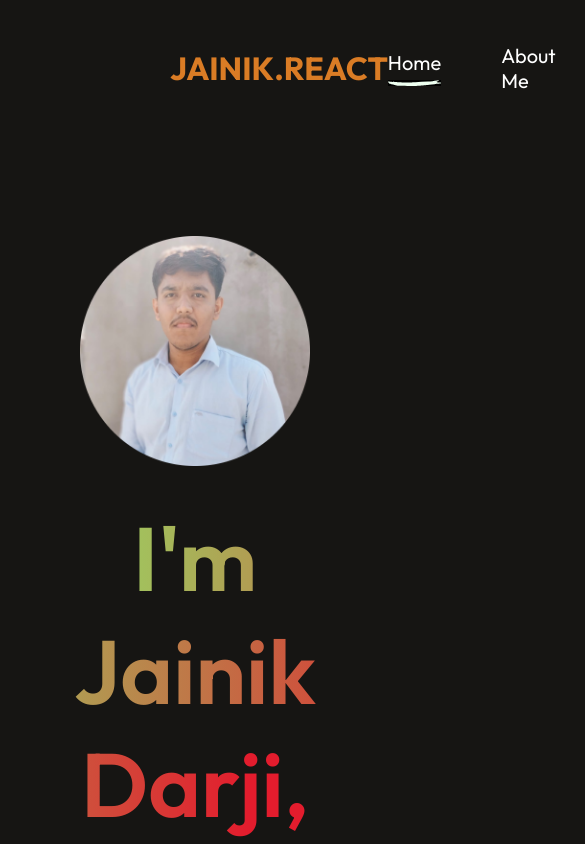
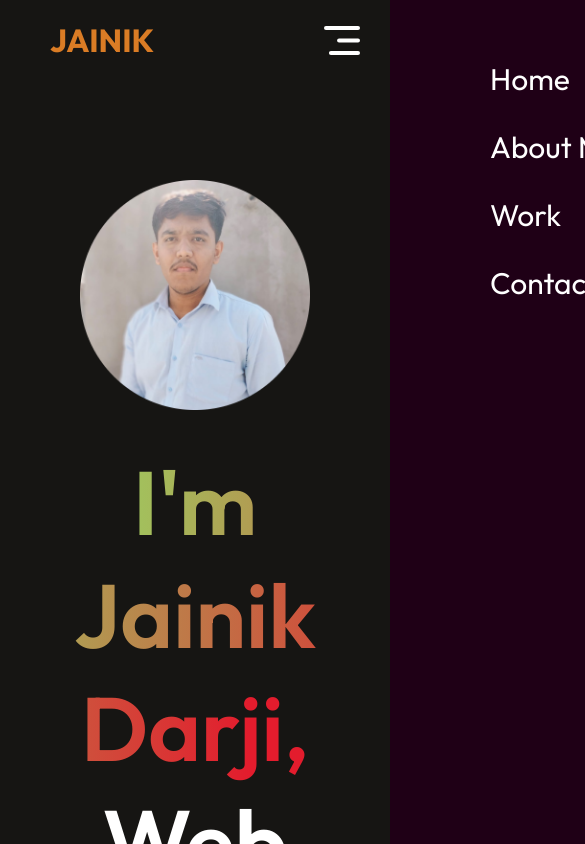
Before and after one commit to jainik12345/Portfolio-React, a React (Vite) app: page / in a window 390 px wide. Shown: the top 844 px of the page, 585 px wide, since content can reach past the window. Built offline with nearby package versions, Linux system fonts and the light colour scheme.

Commit message:
Complete the navbar and create responsive navbar

```diff
--- a/src/Components/Navbar/Navbar.css
+++ b/src/Components/Navbar/Navbar.css
@@ -1,17 +1,17 @@
-.navbar{
+.navbar {
   display: flex;
   align-items: center;
   justify-content: space-between;
   margin: 20px 170px;
 }
-.navbar h1{
-    color:  #DA7C25 ;
+.navbar h1 {
+  color: #da7c25;
   cursor: pointer;
 }
-.navbar h1:hover{
+.navbar h1:hover {
   color: #b923e1;
 }
-.nav-menu{
+.nav-menu {
   display: flex;
   align-items: center;
   list-style: none;
@@ -20,35 +20,76 @@
   cursor: pointer;
 }
 
-.nav-connect{
+.nav-connect {
   padding: 20px 40px;
   border-radius: 50px;
-    background: linear-gradient(267deg, #DA7C25 0.36%   , #b923e1 102.06%);
+  background: linear-gradient(267deg, #da7c25 0.36%, #b923e1 102.06%);
   font-size: 22px;
   cursor: pointer;
   transition: 0.5s;
 }
 
-.nav-connect:hover{
+.nav-connect:hover {
   transform: scale(1.05);
 }
 
-.nav-menu li{
+.nav-menu li {
   display: flex;
   flex-direction: column;
   gap: 5px;
   cursor: pointer;
 }
-.nav-menu li img{
+.nav-menu li img {
   display: flex;
   margin: auto;
 }
-.anchor-link{
+.anchor-link {
   text-decoration: none;
   color: white;
 }
+.nav-mob-close {
+  display: none;
+}
+.nav-mob-open {
+  display: none;
+}
 
-.underline-text {
-    text-decoration: underline;
-    color: red;
+@media (max-width: 768px) {
+  .navbar {
+    margin: 20px 50px;
   }
+  .nav-connect {
+    display: none;
+  }
+  .nav-mob-open {
+    display: block;
+    position: fixed;
+    right: 30px;
+  }
+  .nav-mob-close {
+    display: block;
+    position: relative;
+    top: 30px;
+    left: 290px;
+    width: 30px;
+  }
+  .nav-menu {
+    position: fixed;
+    flex-direction: column;
+    align-items: start;
+    top: 0;
+    gap: 30px;
+    background-color: #1f0016;
+    width: 350px;
+    height: 100%;
+    z-index: 2;
+    transition: right 0.5s;
+    right: -350px;
+  }
+  .nav-menu li {
+    font-size: 30px;
+    padding-left: 100px;
+    flex-direction: row;
+    gap: 20px;
+  }
+}
--- a/src/Components/Navbar/Navbar.jsx
+++ b/src/Components/Navbar/Navbar.jsx
@@ -1,25 +1,44 @@
 // import React from 'react'
 import "./Navbar.css";
 // import logo from '../../assets/logo.svg'
-import { useState } from "react";
+import { useRef, useState } from "react";
 import underline from "../../assets/angry-underline.svg";
 import AnchorLink from "react-anchor-link-smooth-scroll";
+import menu_open from "../../assets/menu_open.svg";
+import menu_close from "../../assets/menu_close.svg";
 
 const Navbar = () => {
+
+
   const [menu, setMenu] = useState("home");
+  const menuRef = useRef();
+
+  const openMenu = () => {
+    menuRef.current.style.right = "0";
+  };
+
+  const closeMenu = () => {
+    menuRef.current.style.right = "-350px";
+  };
 
   return (
     <div className="navbar">
       {/* <img src={logo} alt=''/> */}
-      <h1>JAINIK.REACT</h1>
-      <ul className="nav-menu">
+      <h1>JAINIK</h1>
+      <img src={menu_open} onClick={openMenu} className="nav-mob-open" alt="" />
+      <ul ref={menuRef} className="nav-menu">
+        <img
+          src={menu_close}
+          onClick={closeMenu}
+          alt=""
+          className="nav-mob-close"
+        />
         <li>
           <AnchorLink className="anchor-link" href="#home">
             <p onClick={() => setMenu("home")}>Home</p>
           </AnchorLink>
           {/* {menu === "home" ? <img src={underline} alt="" /> : <></>} */}
           {menu === "home" ? <img src={underline} alt="" /> : <></>}
-
         </li>
         <li>
           <AnchorLink className="anchor-link" offset={50} href="#about">
```
Lines whose indentation alone changed are shown as unchanged.
